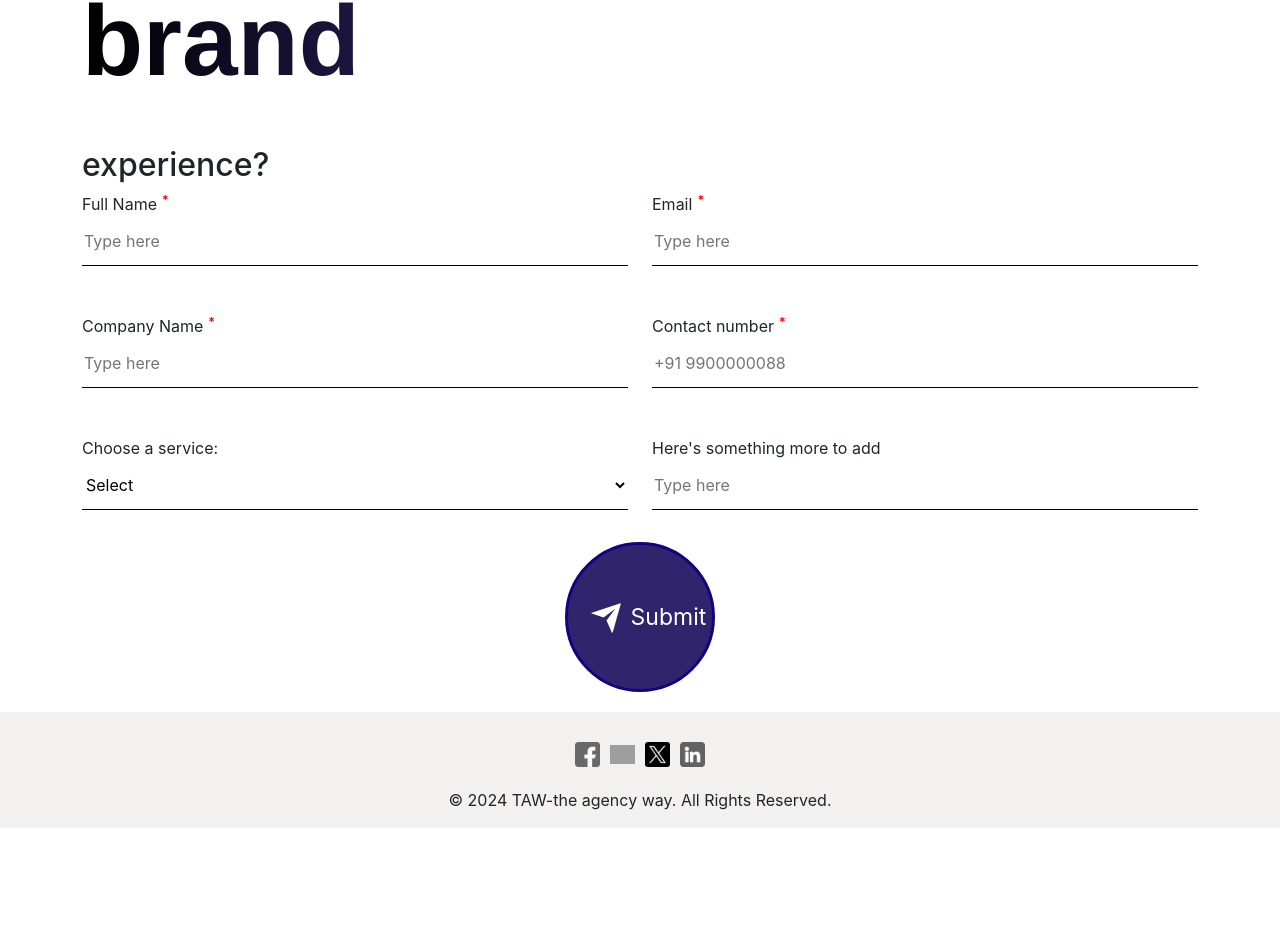
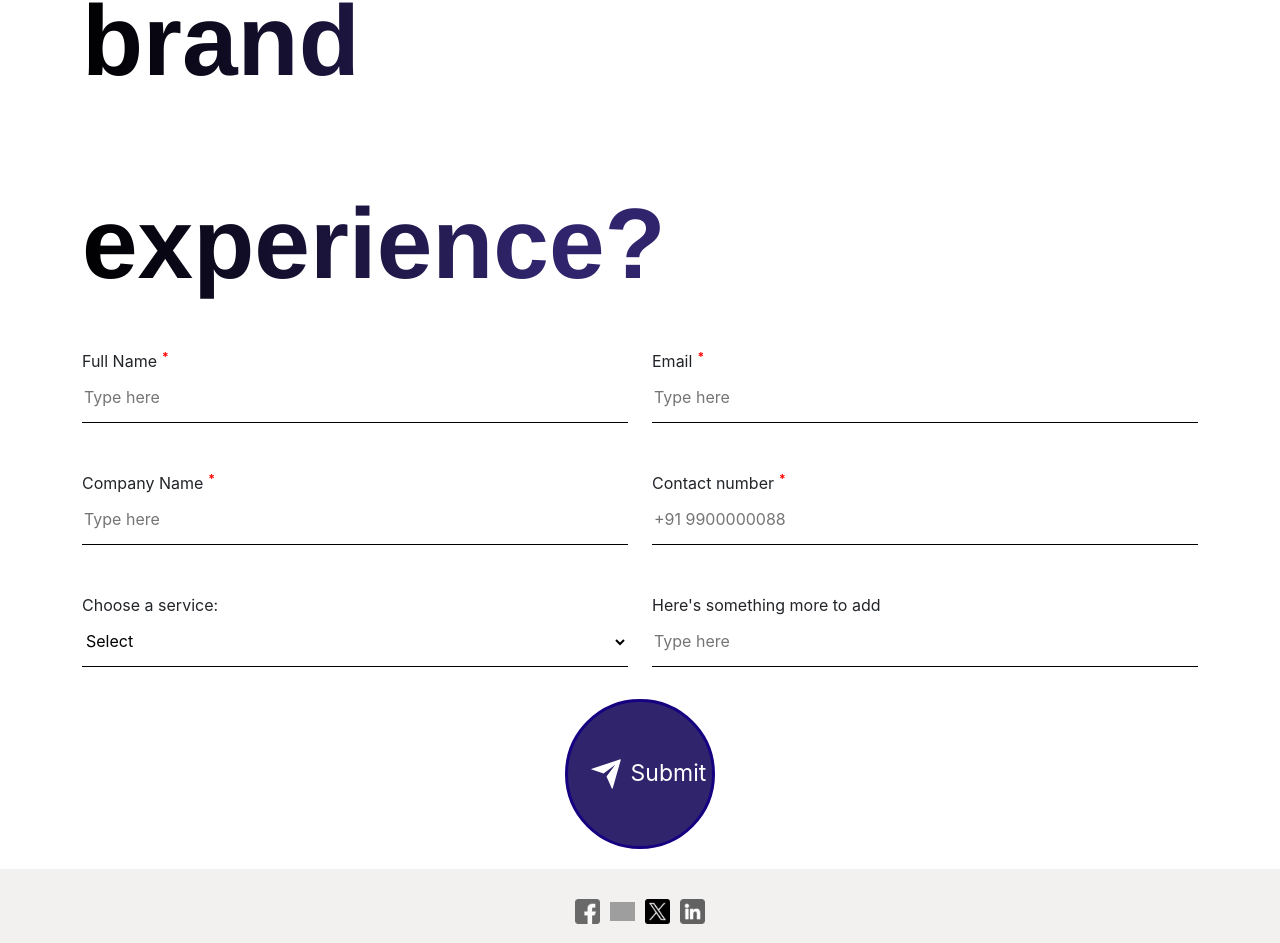
Before and after one commit to VishK98/Squash-Global, a React (Create React App) app: page / in a window 1280 px wide. Shown: the part 7657-8600 px from the top of the page. Before the commit the page ends 8485 px from the top, so only its background shows below. Built offline with nearby package versions, Linux system fonts and the light colour scheme; grey boxes are pictures that could not be loaded; a web font is replaced by a local one.

Commit message:
MView-Home Fixed

```diff
--- a/src/components/Home/Home.css
+++ b/src/components/Home/Home.css
@@ -420,6 +420,15 @@ h2.stroke {
   -webkit-text-fill-color: transparent;
 }
 
+.exp-title {
+  font-size: 100px;
+  line-height: 195px;
+  font-family: RedHatDisplayBold, Helvetica, Arial, sans-serif;
+  font-weight: bold;
+  background: linear-gradient(90deg, #000, #30256d, #30256d);
+  -webkit-background-clip: text;
+  -webkit-text-fill-color: transparent;
+}
 
 
 /* mobile view */
@@ -427,6 +436,23 @@ h2.stroke {
 @media (max-width: 625px) {
   .image-text-effect {
     font-size: 75px;
+  }
+
+  .brand-title {
+    font-size: 65px;
+    margin-top: -62px;
+  }
+
+  .exp-title {
+  font-size: 65px;
+  margin-top: -150px ;
+  margin-bottom: -40px;
+  }
+
+  .Lies-title {
+  margin-top: -10px;
+  margin-bottom: -25px;
+
   }
 
   .specialty-text {
@@ -447,7 +473,7 @@ h2.stroke {
 
   .redefine-text {
     text-align: start;
-    font-size: 35px;
+    font-size: 33px;
     margin-top: 10px;
   }
 
```
